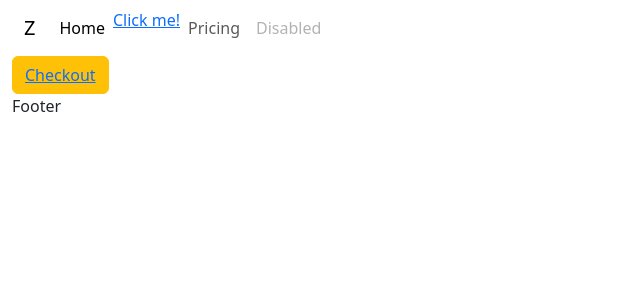
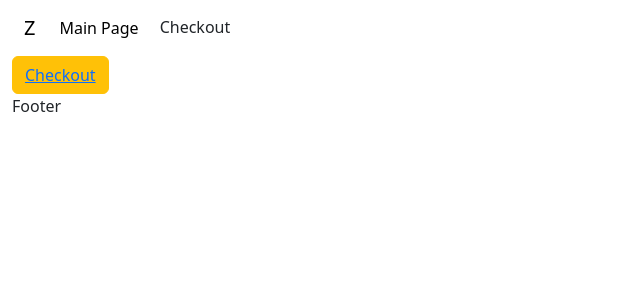
Before and after one commit to AndrewHSenko/MobileTablesideOrdering, a React app in the folder frontend/: page / in a window 1280 px wide. Shown: the top 300 px of the page, without its empty margins (0-640 px from the left). Built offline with nearby package versions, Linux system fonts and the light colour scheme; the HTML template or start-up script is replaced by a standard one.

Commit message:
Header functionality added, design not implemented

```diff
--- a/frontend/src/components/Header.jsx
+++ b/frontend/src/components/Header.jsx
@@ -5,19 +5,15 @@ const Header = () => {
     <header>
         <nav className="navbar navbar-expand-lg">
             <div className="container-fluid">
-                <a className="navbar-brand">Z</a>
+                <a className="navbar-brand" href="#">Z</a>
                 <button className="navbar-toggler" type="button" data-bs-toggle="collapse" data-bs-target="#navbar" aria-controls="navbar" aria-expanded="false" aria-label="Toggle navigation">
-                    <span className="navbar-toggler-icon"></span>
+                <span className="navbar-toggler-icon"></span>
                 </button>
                 <div className="collapse navbar-collapse" id="navbar">
-                    <ul className="navbar-nav">
-                        <li className="nav-item">
-                            <a className="nav-link active" aria-current="page">Home</a>
-                        </li>
-                        <li className="nav-item"><Link to="order">Click me!</Link></li>
-                        <li className="nav-item"><a className="nav-link" data-bs-toggle="collapse" data-bs-target=".navbar-collapse.show">Pricing</a></li>
-                        <li className="nav-item"><a className="nav-link disabled" aria-disabled="true">Disabled</a></li>
-                    </ul>
+                <div className="navbar-nav">
+                    <Link to="/" className="btn nav-link active" aria-current="page">Main Page</Link>
+                    <Link to="order" className="btn">Checkout</Link>
+                </div>
                 </div>
             </div>
         </nav>
```
